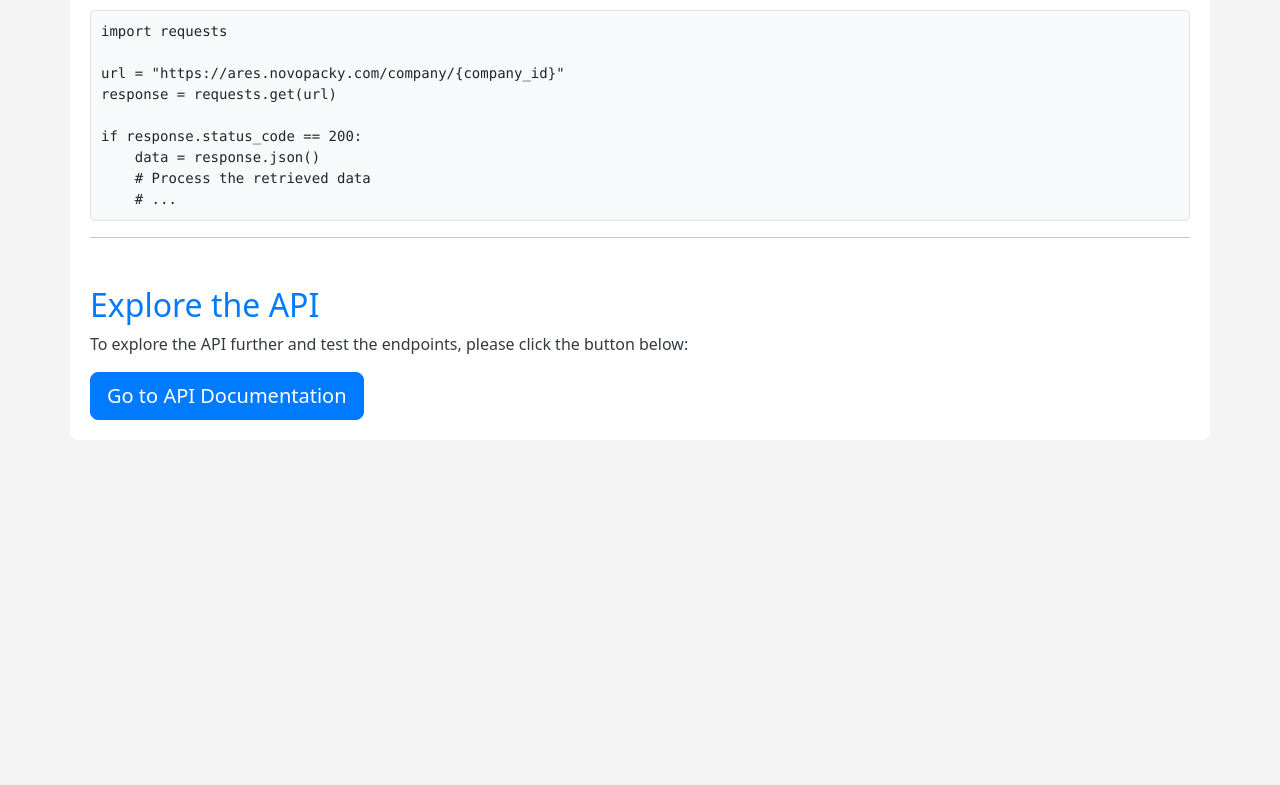
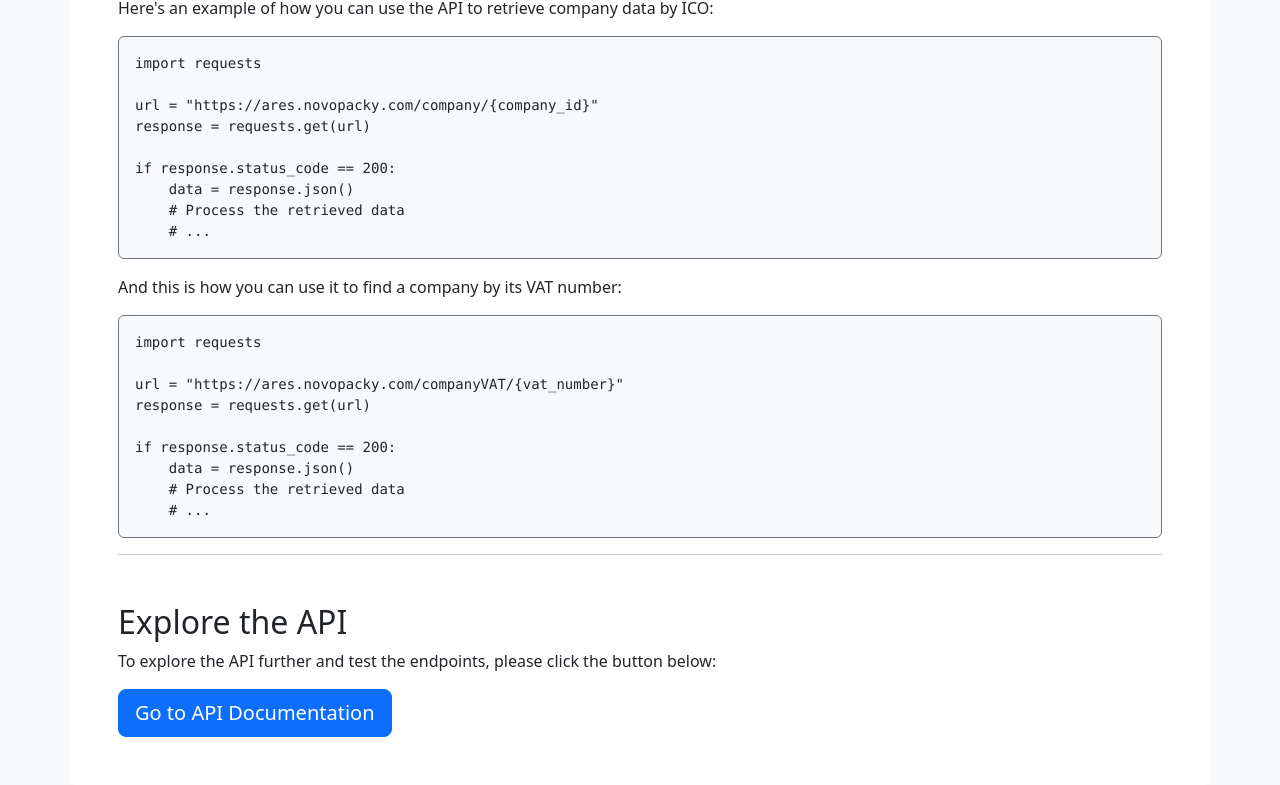
Before and after one commit to Newpaw/ares_api, a plain HTML site: page index.html in a window 1280 px wide. Shown: the part 547-1332 px from the top of the page. Before the commit the page ends 987 px from the top, so only its background shows below. Drawn offline with nearby package versions, Linux system fonts and the light colour scheme.

Commit message:
responsible html site

```diff
--- a/index.html
+++ b/index.html
@@ -3,70 +3,39 @@
 
 <head>
     <title>My API</title>
+    <meta name="viewport" content="width=device-width, initial-scale=1">
     <link rel="stylesheet" href="https://cdnjs.cloudflare.com/ajax/libs/bootstrap/5.2.3/css/bootstrap.min.css">
-    <style>
-        body {
-            background-color: #f3f3f3;
-        }
-
-        .container {
-            background-color: #ffffff;
-            border-radius: 8px;
-            padding: 20px;
-            margin-top: 50px;
-        }
-
-        h1,
-        h2 {
-            color: #007bff;
-        }
-
-        .mt-5 {
-            margin-top: 30px;
-        }
-
-        .mt-5,
-        .mb-4 {
-            color: #343a40;
-        }
-
-        .btn-primary {
-            background-color: #007bff;
-            border-color: #007bff;
-        }
-
-        .btn-primary:hover {
-            background-color: #0069d9;
-            border-color: #0062cc;
-        }
-
-        pre {
-            background-color: #f8f9fa;
-            border: 1px solid #dee2e6;
-            border-radius: 5px;
-            padding: 10px;
-        }
-    </style>
 </head>
 
-<body>
-    <div class="container">
-        <h1 class="mb-4">Welcome to My API</h1>
+<body class="bg-light">
+    <div class="container bg-white p-5 mt-5 rounded">
+        <h1 class="mb-4 text-primary">Welcome to My API</h1>
         <p>This is an awesome API that does amazing things!</p>
         <p>Check out the <a href="/docs">API documentation</a> for more details.</p>
         <hr>
-        <h2 class="mt-5">About the API</h2>
+        <h2 class="mt-5 text-primary">About the API</h2>
         <p>The My API is designed to provide data on Czech companies using the ARES system. It offers information about
-            company details, including identification number (ICO), name, address, postal code, legal form, business
+            company details, including identification number (ICO), VAT number, name, address, postal code, legal form, business
             fields, and size.</p>
         <p>To access the API, you can use the provided endpoints and parameters to retrieve the desired company
             information.</p>
         <hr>
-        <h2 class="mt-5">Sample Code</h2>
-        <p>Here's an example of how you can use the API to retrieve company data:</p>
-        <pre><code>import requests
+        <h2 class="mt-5 text-primary">Sample Code</h2>
+        <p>Here's an example of how you can use the API to retrieve company data by ICO:</p>
+        <pre class="p-3 bg-light border border-secondary rounded"><code>import requests
 
 url = "https://ares.novopacky.com/company/{company_id}"
+response = requests.get(url)
+
+if response.status_code == 200:
+    data = response.json()
+    # Process the retrieved data
+    # ...
+</code></pre>
+        <p>And this is how you can use it to find a company by its VAT number:</p>
+        <pre class="p-3 bg-light border border-secondary rounded"><code>import requests
+
+url = "https://ares.novopacky.com/companyVAT/{vat_number}"
 response = requests.get(url)
 
 if response.status_code == 200:
```
